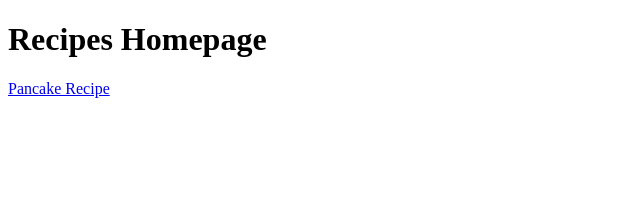
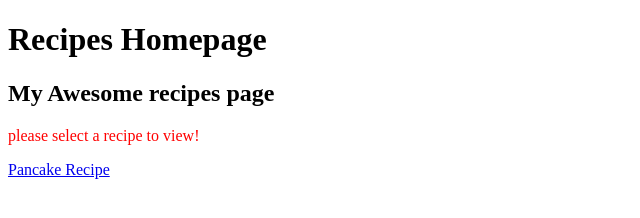
Before and after one commit to rakatar/theodinproject, a plain HTML site: page odin-recipes/index.html in a window 1280 px wide. Shown: the whole page, without its empty margins (0-640 px from the left). Drawn offline with Linux system fonts and the light colour scheme.

Commit message:
practicing CSS - added class attribute to an HTML element and defined a CSS rule/selector for the class I added

```diff
--- a/odin-recipes/index.html
+++ b/odin-recipes/index.html
@@ -4,9 +4,21 @@
     <meta charset="UTF-8">
     <meta name="viewport" content="width=device-width, initial-scale=1.0">
     <title>Document</title>
+    <style>
+    .alert-text {
+      color: red;
+    }
+    #title {
+      font-size: 24px;
+      font-weight: bold;
+      margin-bottom: 20px;
+    }
+    </style>
 </head>
 <body>
     <h1>Recipes Homepage</h1>
+    <div id="title">My Awesome recipes page</div>
+    <div class="alert-text">please select a recipe to view!</div>
     <p>
         <a href="./pages/pancakes.html">Pancake Recipe</a>
     </p>
```
